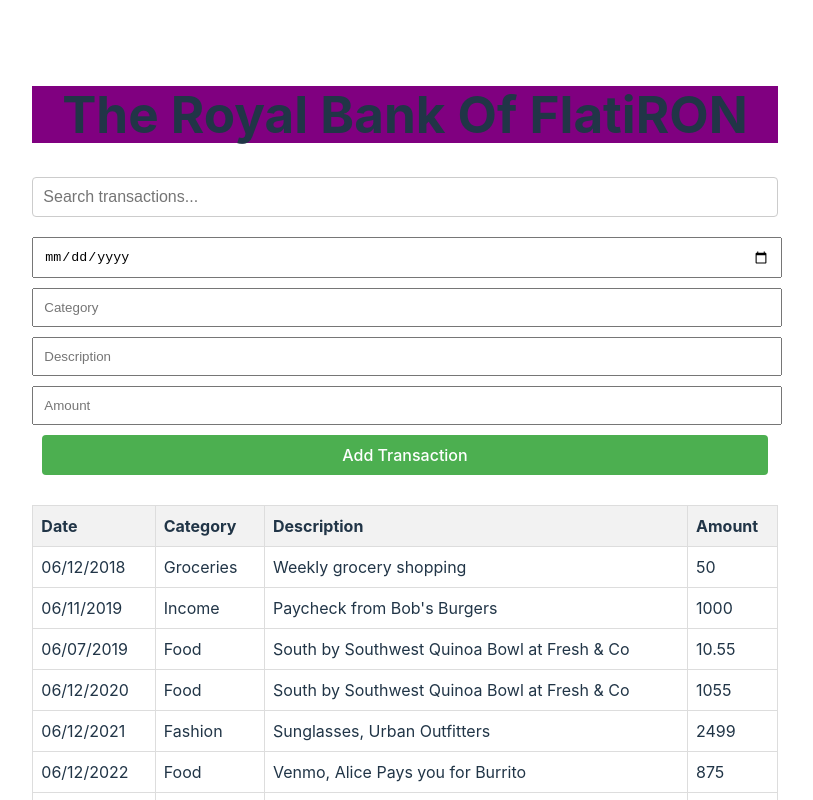
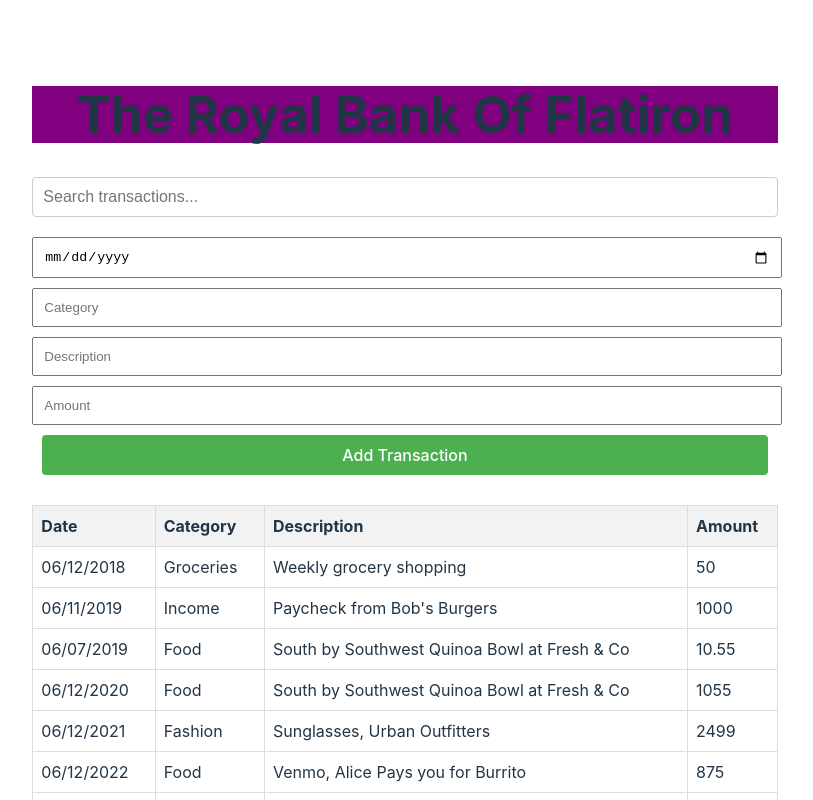
Before and after one commit to FambaCherop/Bank-of-Flatiron, a React (Vite) app: page / in a window 1280 px wide. Shown: the top 800 px of the page, without its empty margins (235-1048 px from the left). Built offline with nearby package versions, Linux system fonts and the light colour scheme; data requests are answered from the project's data file.

Commit message:
sixeth commit

```diff
--- a/src/App.jsx
+++ b/src/App.jsx
@@ -23,7 +23,7 @@ function App() {
   return (
     <div className="container">
       <header>
-        <h1 className='starter'>The Royal Bank Of FlatiRON</h1>
+        <h1 className='starter'>The Royal Bank Of Flatiron</h1>
       </header>
       <div className="content">
         <SearchBar searchTerm={searchTerm} setSearchTerm={setSearchTerm} />
```
